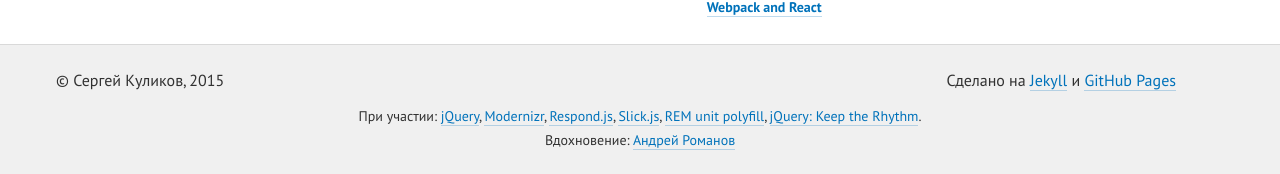
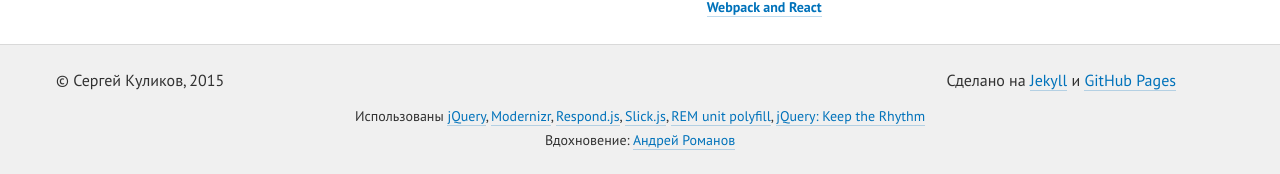
Before and after one commit to web-padawan/web-padawan.github.io, a Jekyll site: the page built from index.html, in a window 1280 px wide. Shown: the part 1349-1523 px from the top of the page. Built offline with Jekyll 4.4.1, drawn with Linux system fonts in a browser that asks for light colours.

Commit message:
[mod] edit thanks text

```diff
--- a/_includes/footer.html
+++ b/_includes/footer.html
@@ -11,13 +11,13 @@
   </div>
 
   <div class="footer__thanks">
-    <span>При участии:</span>
+    <span>Использованы</span>
     <a href="https://github.com/jquery/jquery" target="_blank">jQuery</a>,
     <a href="https://modernizr.com/" target="_blank">Modernizr</a>,
     <a href="https://github.com/scottjehl/Respond" target="_blank">Respond.js</a>,
     <a href="http://kenwheeler.github.io/slick/" target="_blank">Slick.js</a>,
     <a href=" https://github.com/chuckcarpenter/REM-unit-polyfill" target="_blank">REM unit polyfill</a>,
-    <a href="https://github.com/Gaya/jQuery--Keep-the-Rhythm" target="_blank">jQuery: Keep the Rhythm</a>.
+    <a href="https://github.com/Gaya/jQuery--Keep-the-Rhythm" target="_blank">jQuery: Keep the Rhythm</a>
   </div>
 
   <div class="footer__thanks" target="_blank">
```
